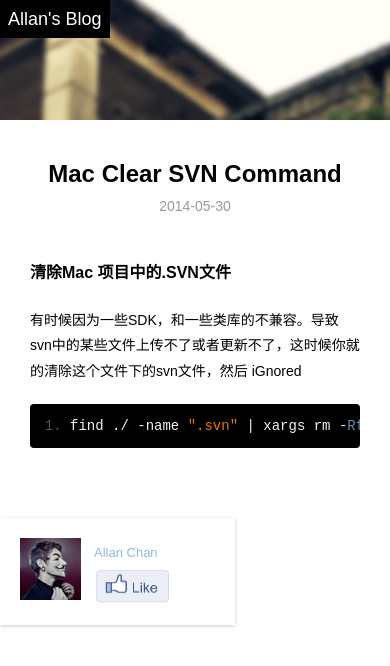
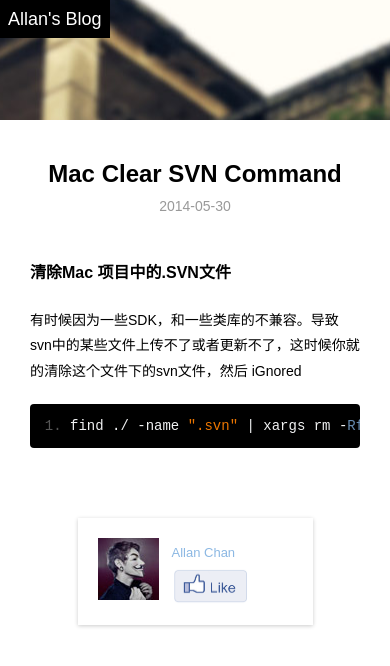
Before and after one commit to AllanChen/allanchen.github.io, a Jekyll site: the page built from _posts/tag/2014-05-30-mac-clear-svn-files.md, in a window 390 px wide. Shown: the top 666 px of the page. Built offline with Jekyll 4.4.1, drawn with Linux system fonts in a browser that asks for light colours; Markdown is read by kramdown in place of the engine named in the settings.

Commit message:
float:none

```diff
--- a/css/default.css
+++ b/css/default.css
@@ -240,7 +240,8 @@ h3.about {color:#777;margin-top:20px;font-size:22px;margin-bottom:10px}
     }
     .sidenav-social{width: 50%;
         height: 67px;
-    margin: auto auto 20px auto}
+    margin: auto auto 20px auto;
+        float: none;}
     .sidenav{
         display: none;}
 }
```
